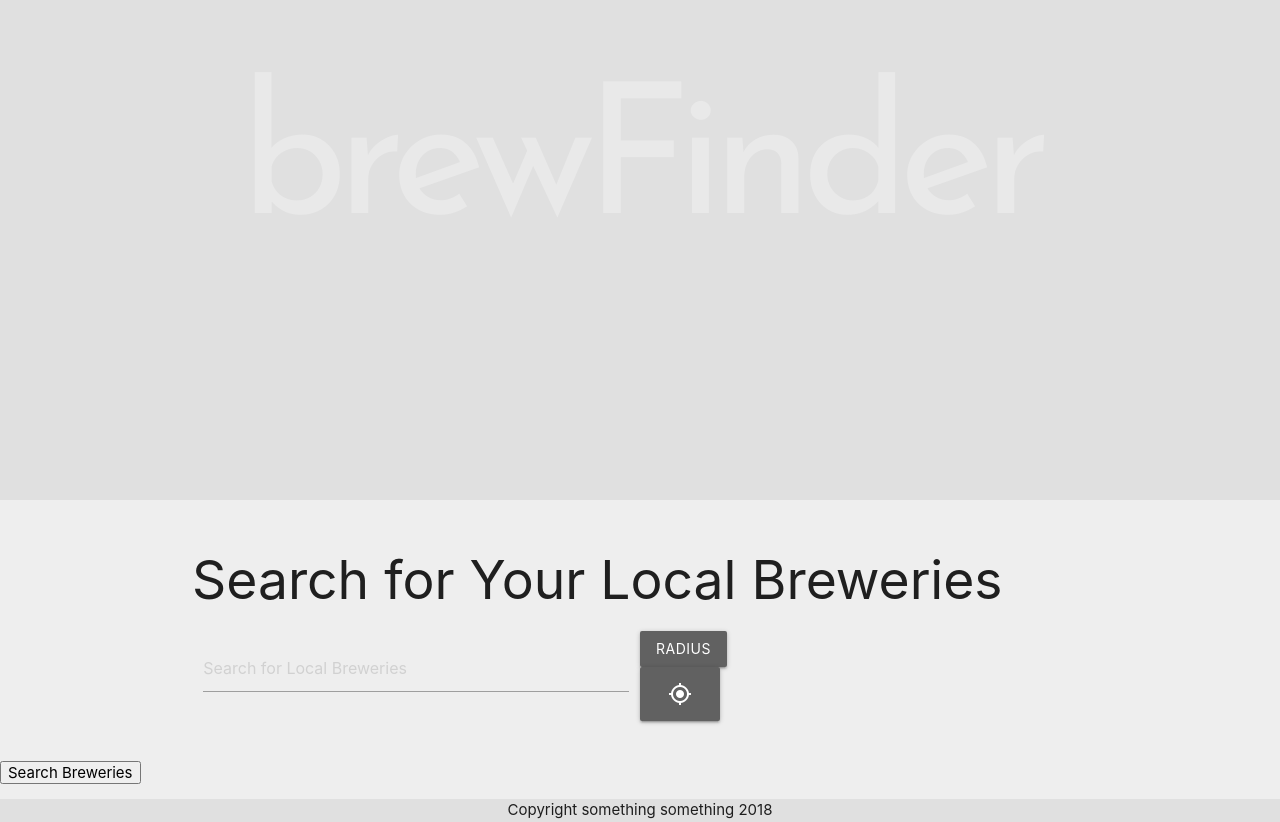
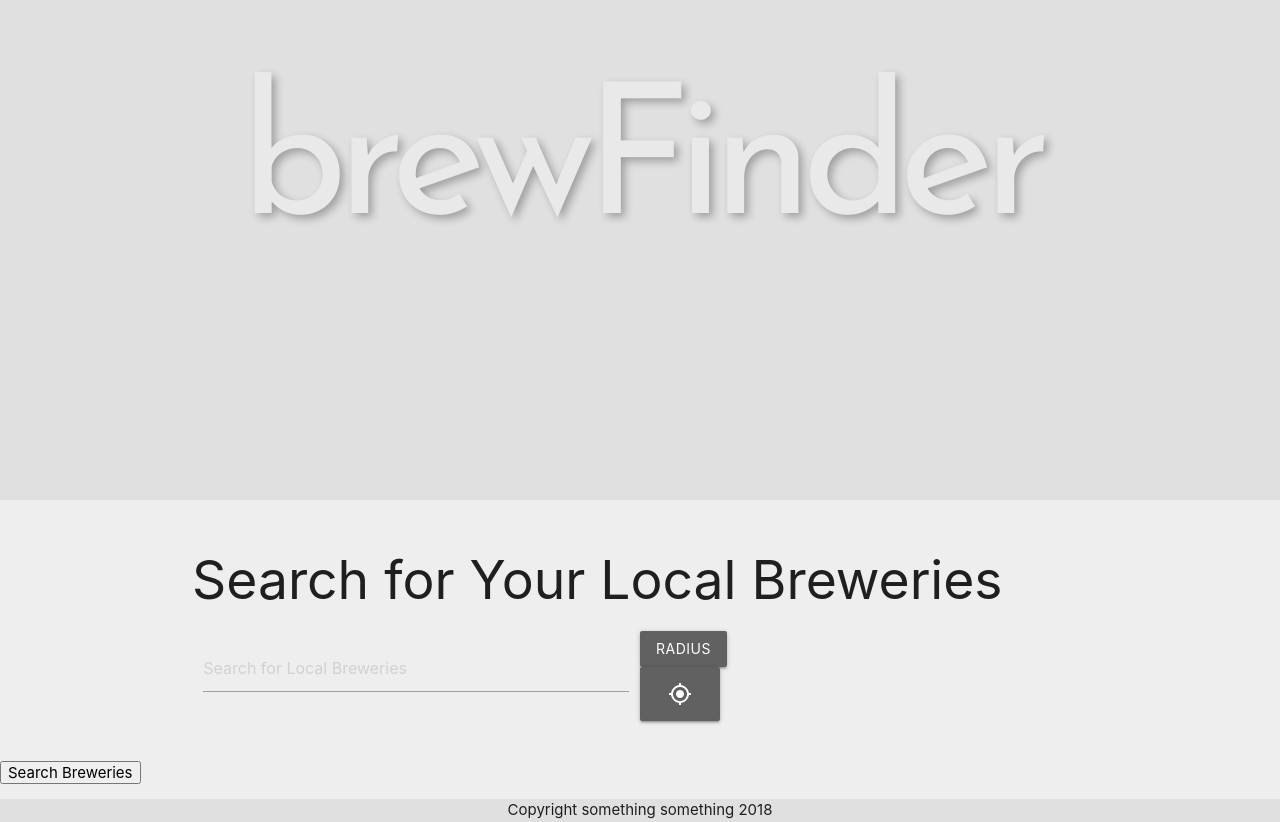
Before and after one commit to joshhedstrom/brewFinder, a plain HTML site: page index.html in a window 1280 px wide. Drawn offline with nearby package versions, Linux system fonts and the light colour scheme.

Commit message:
added shadows and cleaned root dir

```diff
--- a/assets/css/test.css
+++ /dev/null
@@ -1 +0,0 @@
-/* test */
--- a/assets/javascript/test.js
+++ /dev/null
@@ -1 +0,0 @@
-// test
--- a/style.css
+++ b/style.css
@@ -17,6 +17,9 @@
 
     opacity: 29%;
     color: white;
+
+    text-shadow: 4px 4px 8px #000000;
+
 }
 
 
```
Also changed, not shown: assets/images/beer1.jpg (renamed from beer1.jpg), assets/images/favicon.ico (deleted), assets/images/glass1.jpg (renamed from glass1.jpg).
